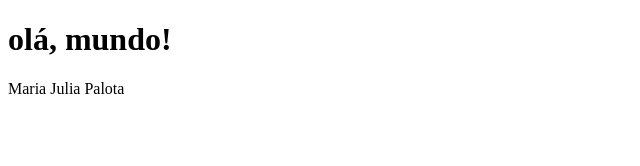
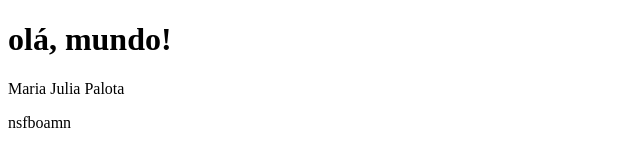
Before and after one commit to MariaJuliaPalota/AULAS-HTML, a plain HTML site: page Aula01/index.html in a window 1280 px wide. Shown: the full height of the page, 0-640 px from the left. Drawn offline with Linux system fonts and the light colour scheme.

Commit message:
adicionei um <p>

```diff
--- a/Aula01/index.html
+++ b/Aula01/index.html
@@ -8,6 +8,7 @@
 <body>
     <h1>olá, mundo!</h1>
     <p>Maria Julia Palota</p>
+    <p>nsfboamn</p>
 
 </body>
 </html>
```
